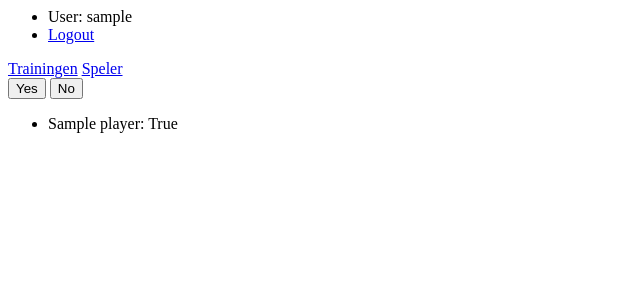
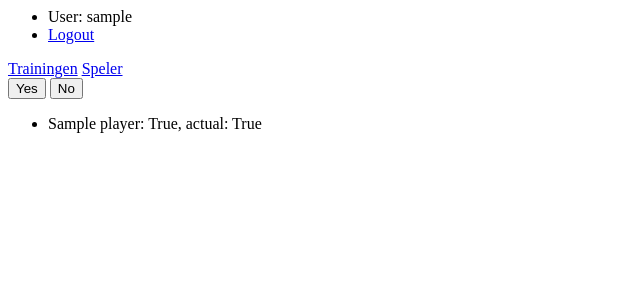
Before and after one commit to jeroenvanriel/hockey-tracker, a Django app: page /training/1/ in a window 1280 px wide. Shown: the top 300 px of the page, without its empty margins (0-640 px from the left). Run offline with Django 3.2, Linux system fonts and the light colour scheme; a user stored in the database is signed in; tables that the repository leaves empty hold one stand-in row (values such as "Sample post").

Commit message:
add actual_presence to training overview

```diff
--- a/attendance/views.py
+++ b/attendance/views.py
@@ -4,7 +4,7 @@ from django.views import generic
 from django.urls import reverse
 from django.contrib import messages
 from django.contrib.auth.mixins import LoginRequiredMixin
-from django.contrib.auth.decorators import login_required
+from django.contrib.auth.decorators import login_required, permission_required
 from django.db.models import OuterRef, Subquery, Exists
 
 
@@ -34,6 +34,8 @@ def update_presence(request, pk):
     if request.method == 'POST':
         choice = 'yes' in request.POST
 
+        # TODO: verify that it is still allowed to update presence
+
         attendance, created = Attendance.objects.update_or_create(
             player=player,
             training=training,
@@ -44,7 +46,8 @@ def update_presence(request, pk):
 
     else:
         cancellations = Attendance.objects.filter(training=training, player=OuterRef('pk'), presence=False)
-        players = Player.objects.annotate(presence=~Exists(cancellations))
+        actual = Attendance.objects.filter(training=training, player=OuterRef('pk'), actual_presence=False)
+        players = Player.objects.annotate(presence=~Exists(cancellations), actual_presence=~Exists(actual))
 
         return render(request, 'attendance/training_detail.html', {
             'training': training,
--- a/templates/attendance/training_detail.html
+++ b/templates/attendance/training_detail.html
@@ -11,7 +11,7 @@
 {% if players %}
     <ul>
     {% for player in players %}
-    <li>{{ player.name }}: {{ player.presence }}</li>
+    <li>{{ player.name }}: {{ player.presence }}, actual: {{ player.actual_presence }}</li>
     {% endfor %}
     </ul>
 {% else %}
```
